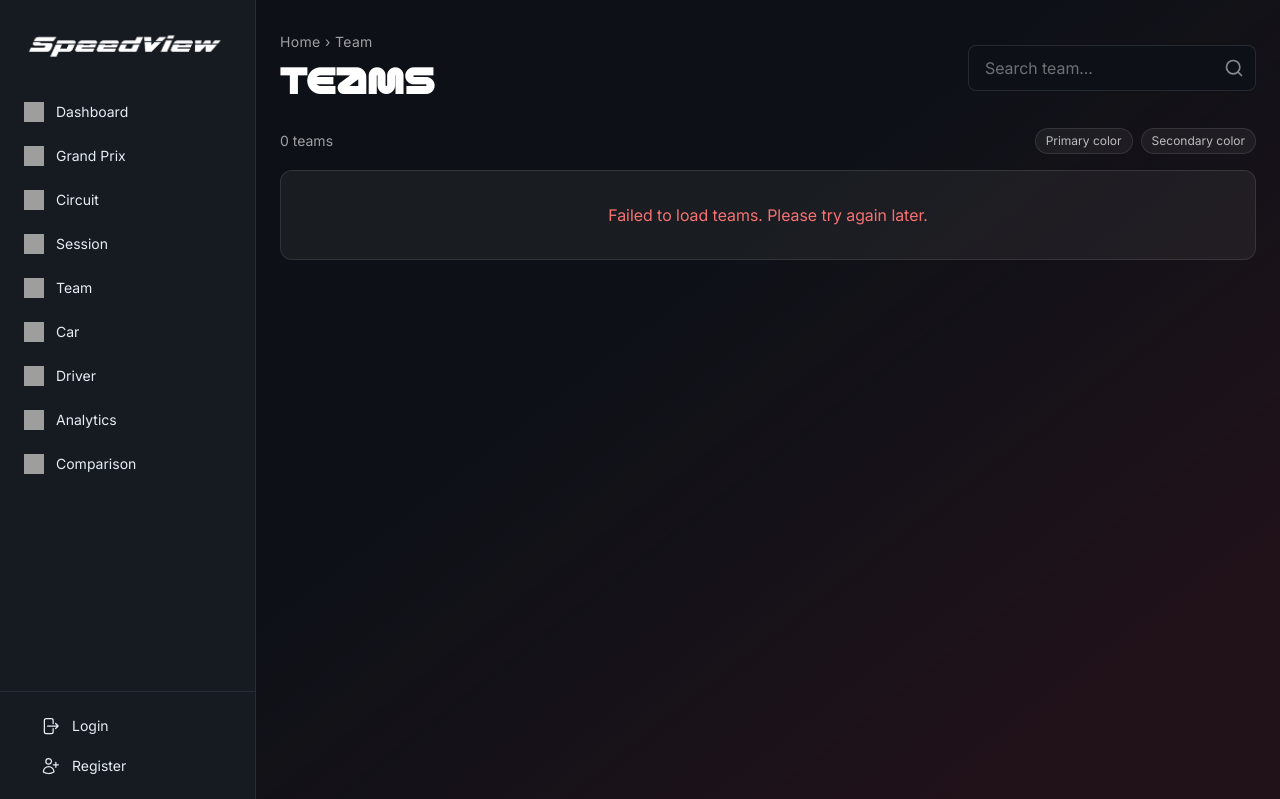
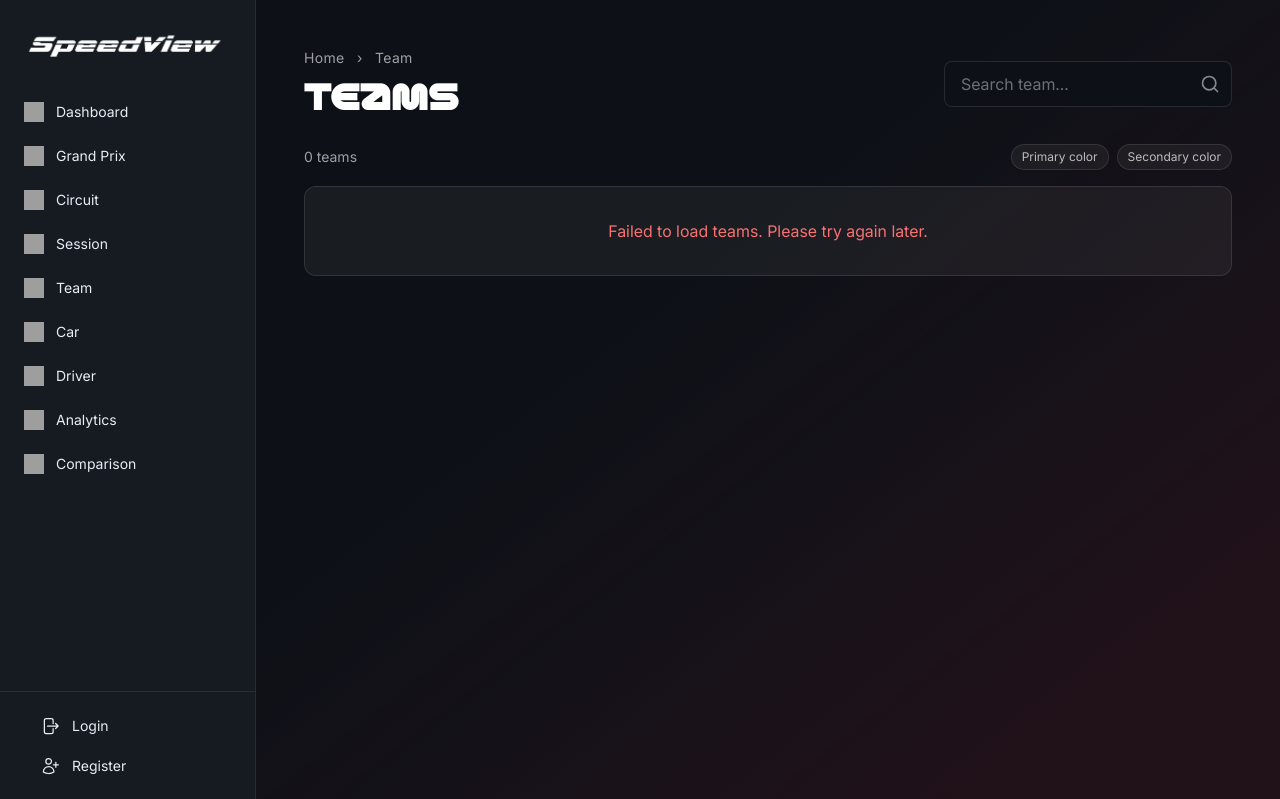
Before and after one commit to Formula-404/SpeedView, a Django app: page /team/ in a window 1280 px wide. Shown: the top 799 px of the page. Run offline with Django 5.2, Linux system fonts and the light colour scheme; some libraries are stand-ins or nearby versions; grey boxes are pictures that could not be loaded.

Commit message:
fix/padding adjusted

```diff
--- a/apps/team/templates/team_list.html
+++ b/apps/team/templates/team_list.html
@@ -6,11 +6,12 @@
 {% endblock meta %}
 
 {% block content %}
-    <div class="px-6 py-8 max-w-7xl mx-auto">
+    <div class="px-12 py-12 mx-auto">
         <div class="flex items-center justify-between mb-6">
             <div>
-                <div class="text-sm text-white/60 tracking-wide mb-3">
-                    <a class="hover:text-red-400" href="{% url 'main:show_main' %}">Home</a> ›
+                <div class="text-sm text-white/60 tracking-wide mb-3 space-x-2">
+                    <a class="hover:text-red-400" href="{% url 'main:show_main' %}">Home</a>
+                    <span>›</span>
                     <a class="hover:text-red-400" href="{% url 'team:list_page' %}">Team</a>
                 </div>
                 <h1 class="mt-1 text-4xl font-bold text-white" style="font-family: Alphacorsa, Inter, sans-serif;">
```
